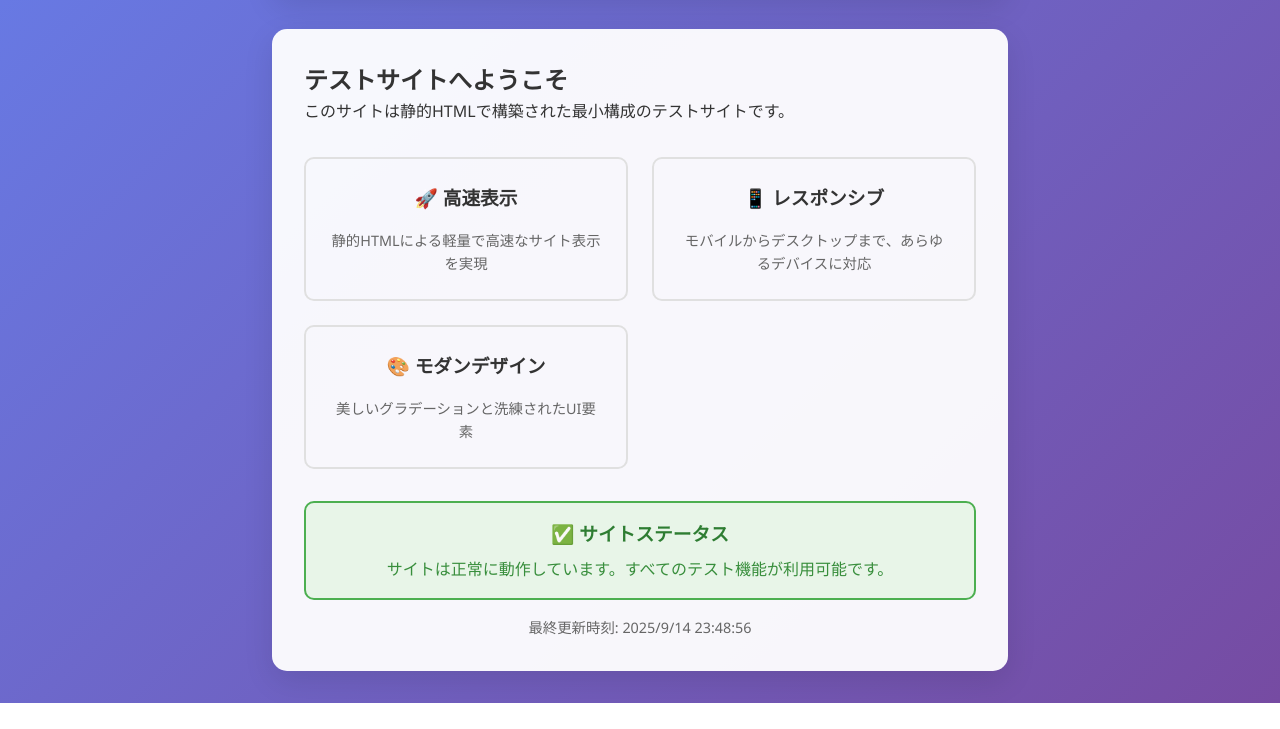
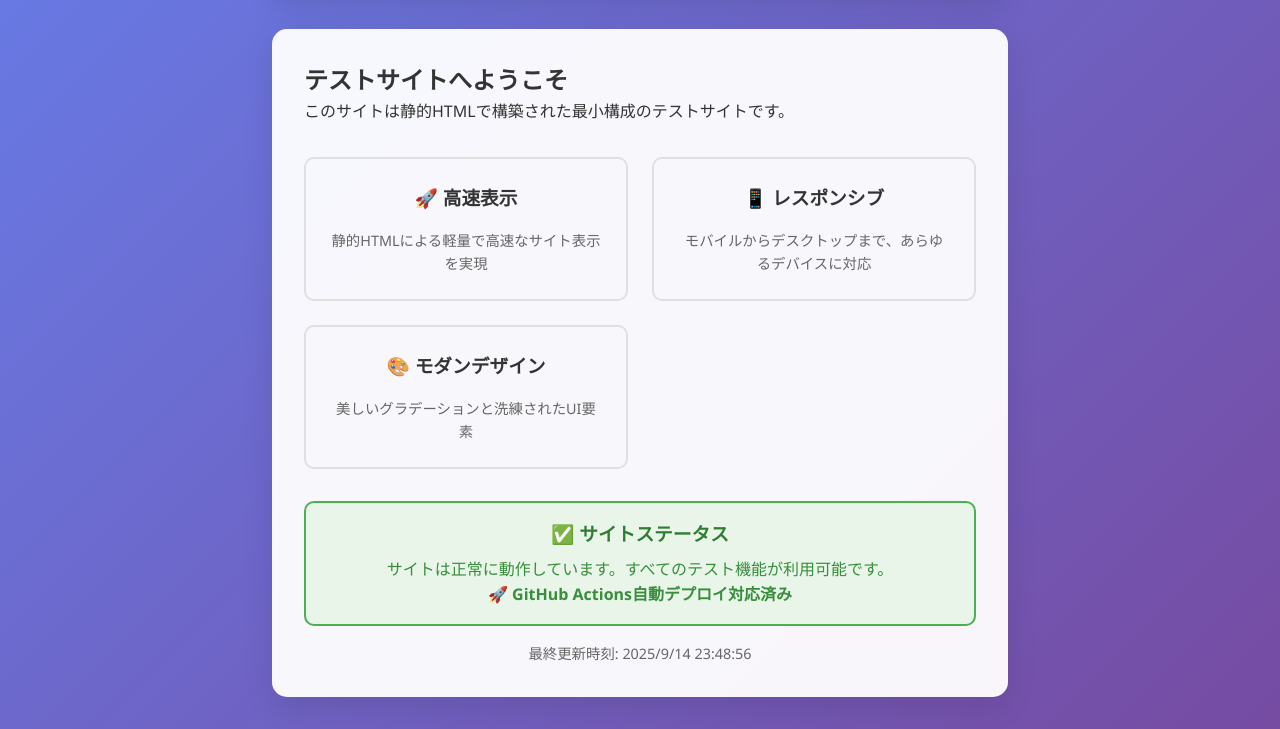
Before and after one commit to sogoodsnet/sogoods.net-www, a plain HTML site: page index.html in a window 1280 px wide. Shown: the part 210-939 px from the top of the page. Before the commit the page ends 913 px from the top, so only its background shows below. Drawn offline with Linux system fonts and the light colour scheme.

Commit message:
test: GitHub Actions動作テスト
🧪 テスト内容:
- index.htmlに「GitHub Actions対応済み」表示を追加

🎯 確認ポイント:
1. GitHub Actions → Pages Deployment の実行
2. GitHub Actions → Deploy to Sakura Server の実行
3. GitHub Pages サイトの更新確認
4. Sakura サーバーサイトの更新確認

```diff
--- a/index.html
+++ b/index.html
@@ -131,6 +131,7 @@
             <div class="status">
                 <h3>✅ サイトステータス</h3>
                 <p>サイトは正常に動作しています。すべてのテスト機能が利用可能です。</p>
+                <p><strong>🚀 GitHub Actions自動デプロイ対応済み</strong></p>
             </div>
         </div>
     </div>
```
